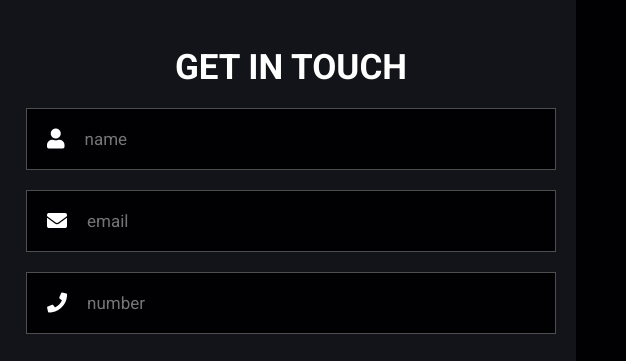
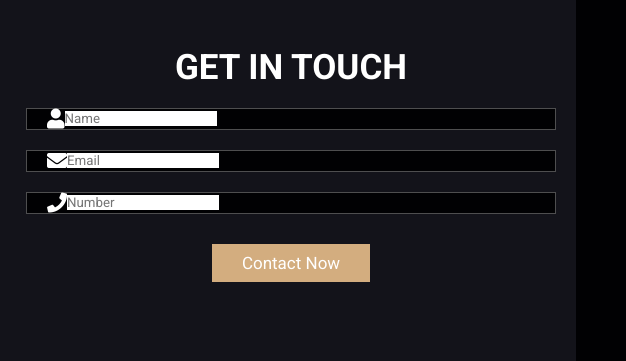
Before and after one commit to Sir-Rumeh/headphones-e-commerce-website.github.io, a plain HTML site: page index.html in a window 1280 px wide. Shown: the part 3347-3708 px from the top of the page, 654-1280 px from the left. Drawn offline with Linux system fonts and the light colour scheme.

Commit message:
fix ui across browsers

```diff
--- a/css/style.css
+++ b/css/style.css
@@ -535,14 +535,14 @@ section {
 	padding-left: 2rem;
 }
 
-.contact .row form .inputBox input {
+/* .contact .row form .inputBox input {
 	width: 100%;
 	padding: 2rem;
 	font-size: 1.7rem;
 	color: #fff;
 	text-transform: none;
 	background: none;
-}
+} */
 /* @media (max-width: 768px) {
 	.blogs .heading {
 		width: 40rem;
```
